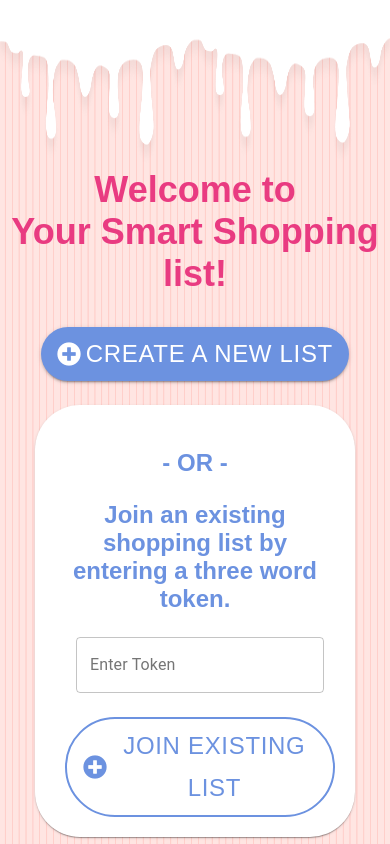
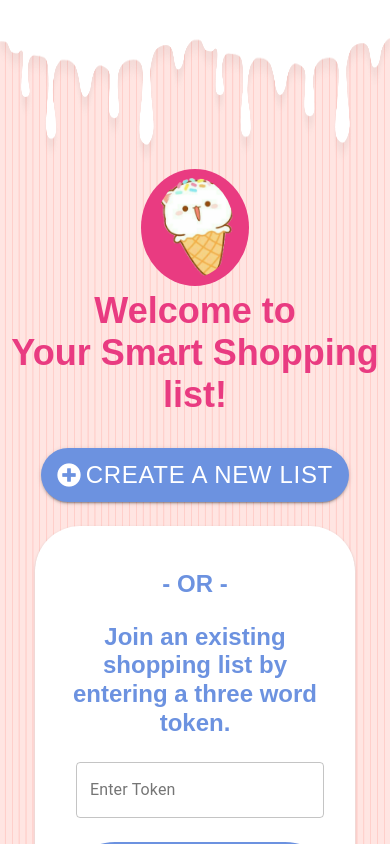
Before and after one commit to the-collab-lab/tcl-29-smart-shopping-list, a React (Create React App) app: page / in a window 390 px wide. Shown: the top 844 px of the page. Built offline with nearby package versions, Linux system fonts and the light colour scheme; a web font is replaced by a local one.

Commit message:
added the logo

```diff
--- a/src/components/Home.css
+++ b/src/components/Home.css
@@ -41,3 +41,16 @@ h1 {
 .fa-plus-circle {
   padding-right: 4px;
 }
+
+.logo {
+  width: 3%;
+  border-radius: 50%;
+  padding: 9px 15px;
+  background-color: #e93b81;
+}
+
+@media only screen and (max-width: 600px) {
+  .logo {
+    width: 20%;
+  }
+}
--- a/src/components/Home.jsx
+++ b/src/components/Home.jsx
@@ -7,6 +7,7 @@ import { Paper, Button, Card, TextField } from '@material-ui/core';
 import Image from '../images/backround.png';
 import TopImage from '../images/milky_top.png';
 import BottomImage from '../images/milky_bottom.png';
+import logo from '../images/logo.png';
 import './Home.css';
 
 const styles = {
@@ -59,6 +60,7 @@ const styles = {
     fontWeight: 'bold',
     maxWidth: '280px',
     padding: '20px',
+    lineHeight: 1.2,
   },
 };
 
@@ -147,6 +149,7 @@ const Home = () => {
     <Paper style={styles.paperContainer}>
       <div style={styles.topImage} />
       <div className="home">
+        <img src={logo} alt="logo" className="logo" />
         <h1 className="title">
           Welcome to <br /> Your Smart Shopping list!
         </h1>
```
Also changed, not shown: src/images/logo.png (added).
